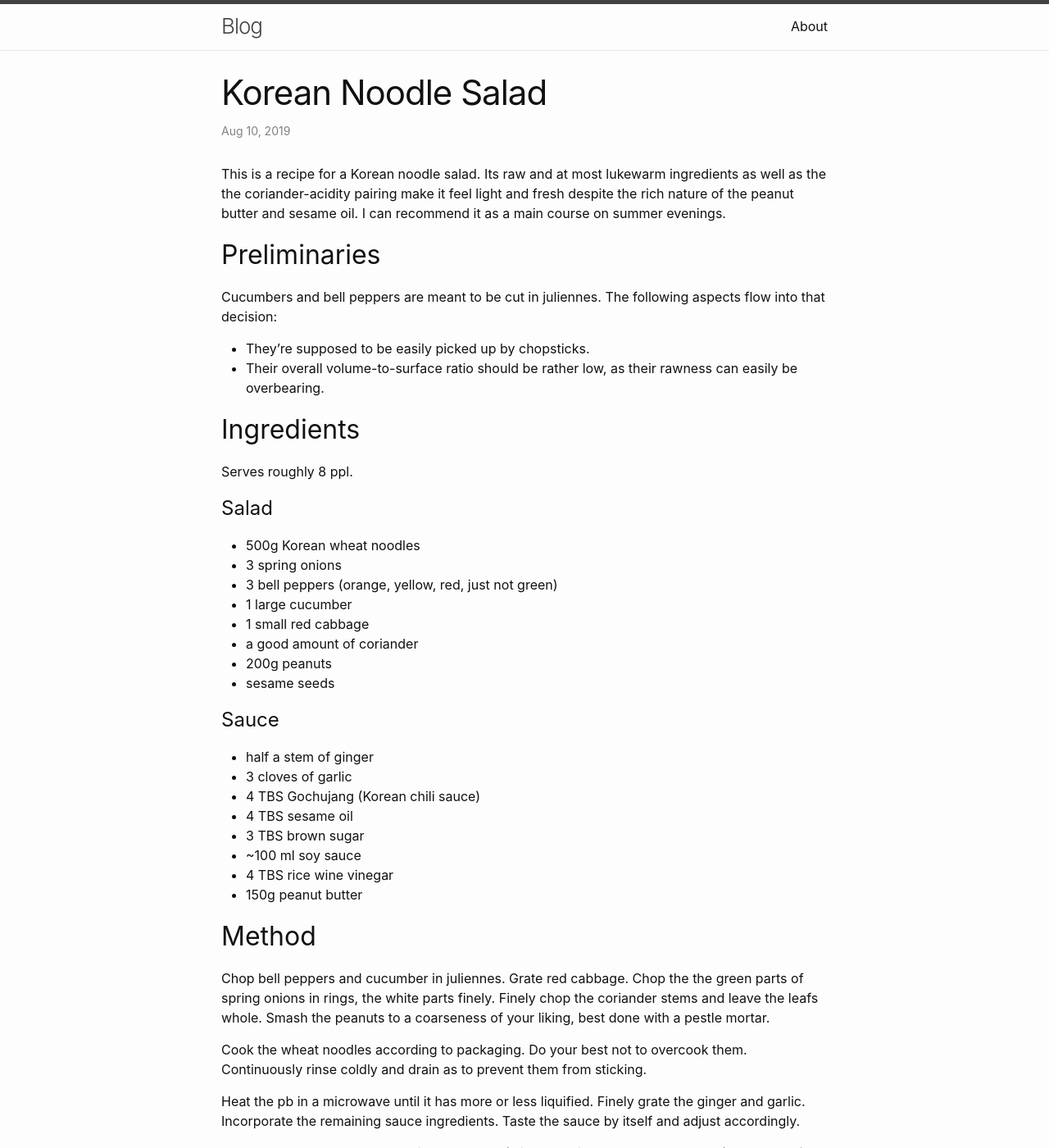
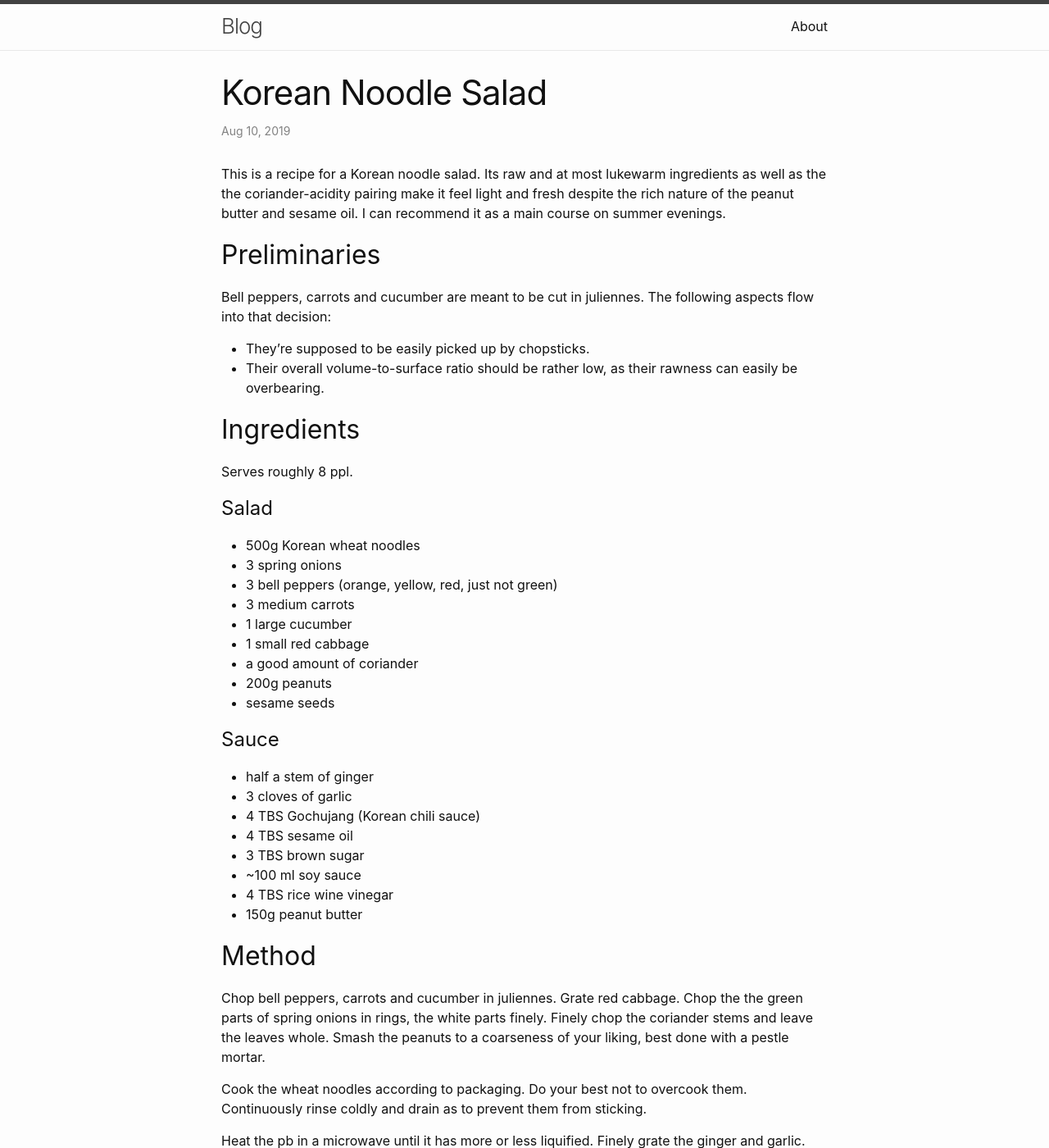
Before and after one commit to kklein/kklein.github.io, a Jekyll site: the page built from _posts/2019-08-10-noodles.markdown, in a window 1280 px wide and 1400 px high. Shown: the whole window at 82% size. Built offline with Jekyll 4.4.1, drawn with Linux system fonts in a browser that asks for light colours.

Commit message:
Add carrots to recipe.

```diff
--- a/_posts/2019-08-10-noodles.markdown
+++ b/_posts/2019-08-10-noodles.markdown
@@ -9,7 +9,7 @@
 This is a recipe for a Korean noodle salad. Its raw and at most lukewarm ingredients as well as the the coriander-acidity pairing make it feel light and fresh despite the rich nature of the peanut butter and sesame oil. I can recommend it as a main course on summer evenings.
 
 ## Preliminaries
-Cucumbers and bell peppers are meant to be cut in juliennes. The following aspects flow into that decision:
+Bell peppers, carrots and cucumber are meant to be cut in juliennes. The following aspects flow into that decision:
 - They're supposed to be easily picked up by chopsticks.
 - Their overall volume-to-surface ratio should be rather low, as their rawness can easily be overbearing.
 
@@ -20,6 +20,7 @@
 - 500g Korean wheat noodles
 - 3 spring onions
 - 3 bell peppers (orange, yellow, red, just not green)
+- 3 medium carrots
 - 1 large cucumber
 - 1 small red cabbage
 - a good amount of coriander
@@ -37,7 +38,7 @@
 - 150g peanut butter
 
 ## Method
-Chop bell peppers and cucumber in juliennes. Grate red cabbage. Chop the the green parts of spring onions in rings, the white parts finely. Finely chop the coriander stems and leave the leafs whole.
+Chop bell peppers, carrots and cucumber in juliennes. Grate red cabbage. Chop the the green parts of spring onions in rings, the white parts finely. Finely chop the coriander stems and leave the leaves whole.
 Smash the peanuts to a coarseness of your liking, best done with a pestle mortar.
 
 Cook the wheat noodles according to packaging. Do your best not to overcook them. Continuously rinse coldly and drain as to prevent them from sticking.
```
